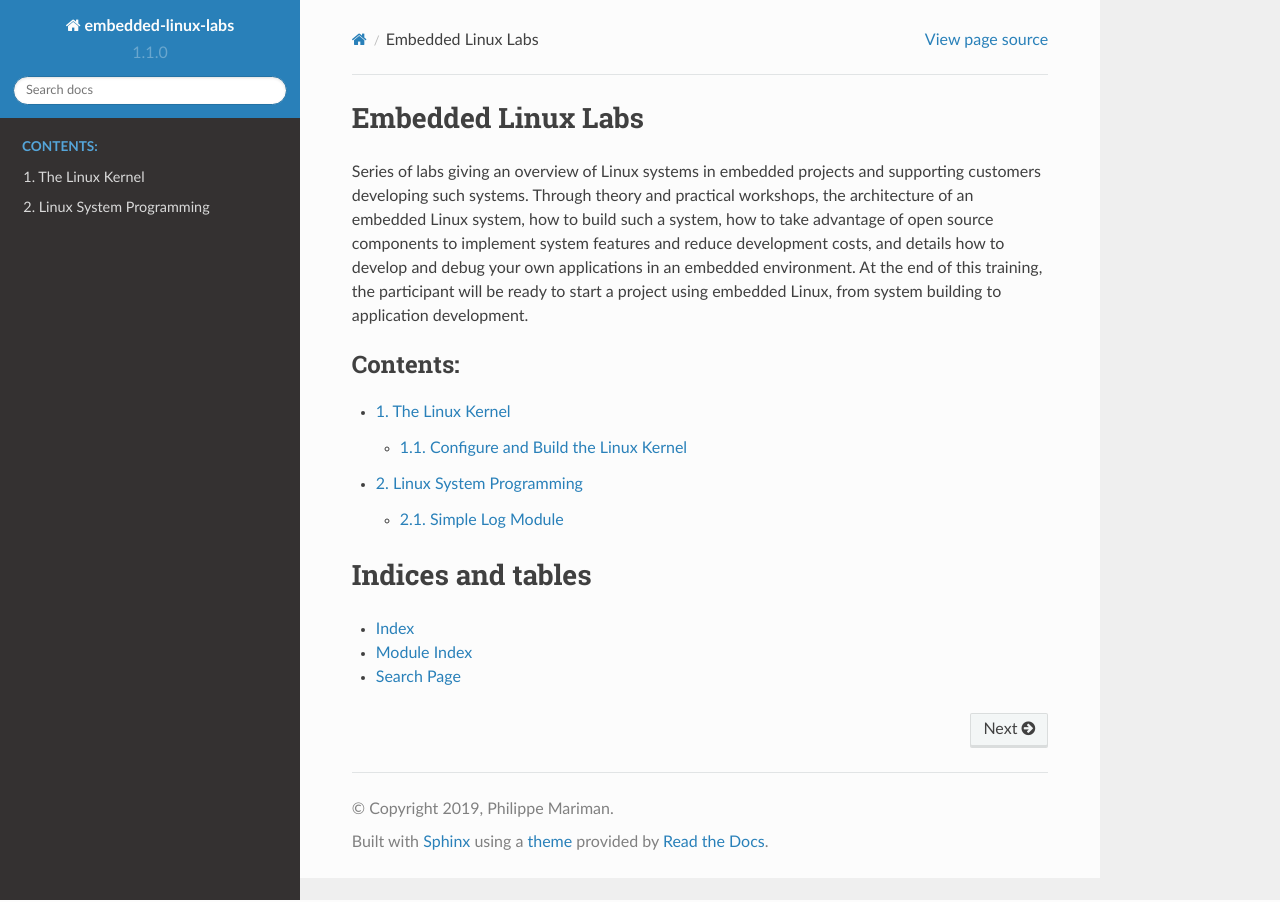
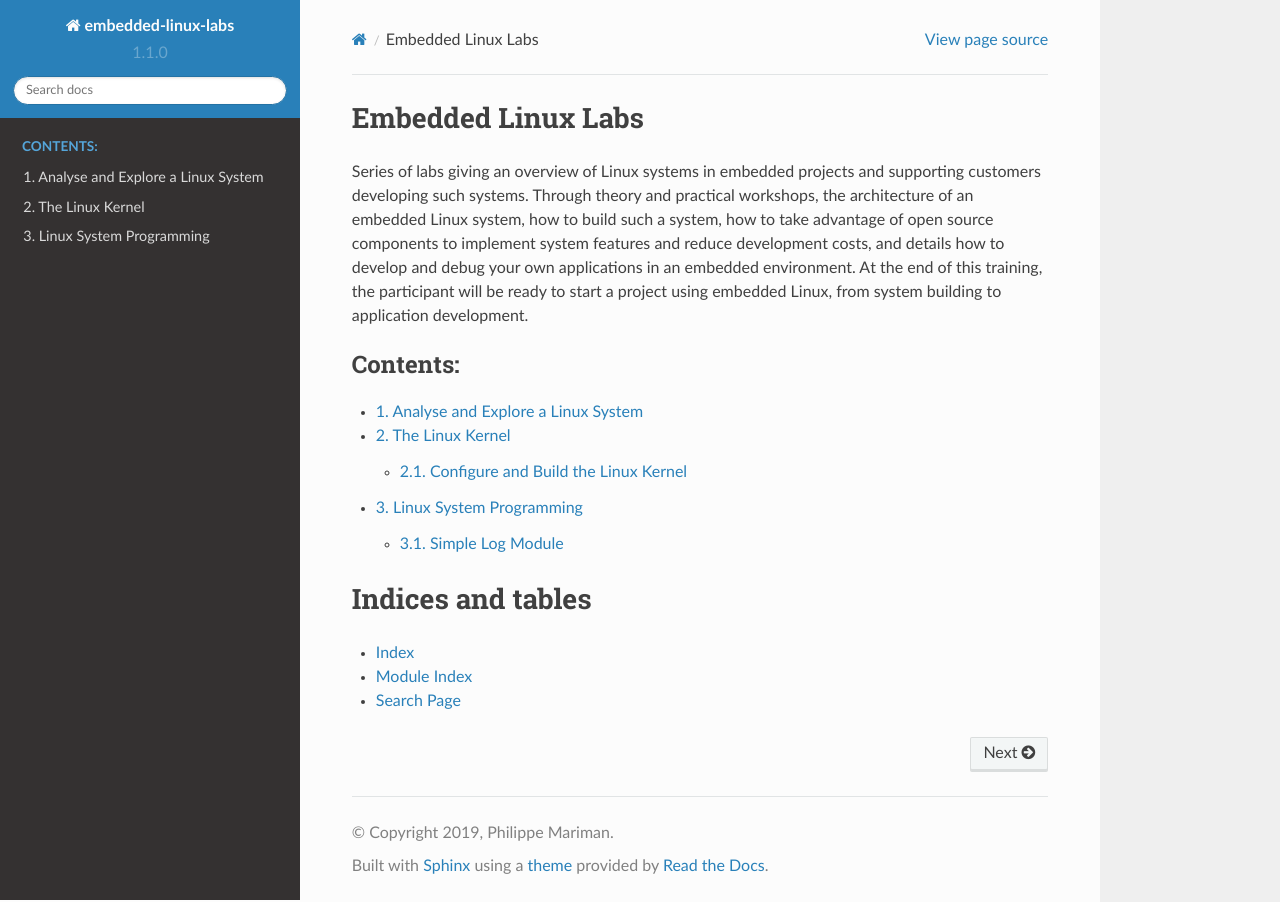
Before and after one commit to pmariman/embedded-linux-labs, a Sphinx documentation site: the page built from docs/source/index.rst, in a window 1280 px wide. Built offline with Sphinx 7.4.7 and the Read the Docs theme 2.0.0, drawn with Linux system fonts in a browser that asks for light colours; part of the change alters nothing that is shown.

Commit message:
add lab embedded linux exploration

```diff
--- a/docs/source/index.rst
+++ b/docs/source/index.rst
@@ -21,6 +21,7 @@ embedded Linux, from system building to application development.
     :maxdepth: 2
     :caption: Contents:
 
+    lab-emb-explore.rst
     lab-kernel
     lab-posix
 
--- /dev/null
+++ b/docs/source/lab-emb-explore.rst
@@ -0,0 +1,96 @@
+Analyse and Explore a Linux System
+==================================
+
+
+References
+----------
+
+* ``man`` pages
+
+
+Goals
+-----
+
+* Analyse a Linux system in detail
+* Understand important concepts regarding Linux
+
+
+Steps
+-----
+
+1. Check which ``tty`` the serial port is connected to::
+
+      user@host: ps -ef | grep tty
+
+2. Check the partition table, their usage and which type of file systems are used::
+
+      user@host: fdisk -l /dev/sda
+
+  or::
+
+      user@host: lsblk /dev/sda
+
+3. Check which file systems are mounted::
+
+      user@host: mount
+
+  or::
+
+      user@host: lsblk -f /dev/sda
+
+
+4. Determine the details of the CPU::
+
+      user@host: cat /proc/cpuinfo
+
+5. Determine the details of the memory::
+
+      user@host: cat /proc/meminfo
+
+6. Determine which kernel modules are loaded::
+
+      user@host: lsmod
+
+7. Determine available network interfaces::
+
+      user@host: ip l
+
+
+Important Concepts
+------------------
+
+Serial port
+  A UART or RS232 port available to the system which can provide a console/terminal. No need for screen and keyboard
+  for basic terminal support like on desktop systems.
+
+Partition table
+  Sector on storage medium that describes the physical partioning of the storage memory. Most common schemes are
+  *Master Boot Record (MBR)* and *GUID Partition Table (GPT)*.
+
+File system
+  Method that controls how data (files, directories, metadata) is stored and retrieved. It manages the storage memory.
+  Most common file systems are *fat* and *ext4*.
+
+Bootloader
+  Usually collection of software pieces that bootstrap a system. Its most important objective is to load the OS kernel
+  into main memory.
+
+Kernel
+  Core of the OS which controls and manages everything (hardware, users, processes, protocols, ...). It provides an
+  interface to user processes to access resources.
+
+Kernel module
+  Dynamically loadable object file that can extend the functionality of the running kernel. Modules can implement any
+  feature from device drivers to filesystems to protocols.
+
+Device tree
+  A data structure that describes the hardware details of a platform. Loaded and used by the kernel to manage those
+  components (CPU, RAM, IO buses, peripherals, ...).
+
+Root file system
+  The file system where the root directory is located. Contains user space programs, kernel modules to be loaded
+  dynamically, mount points for other file systems, ...
+
+Init system
+  The kernel will start only 1 user process at the end of its own initialization. This process is responsible to
+  bootstrap the rest of user space.
```
